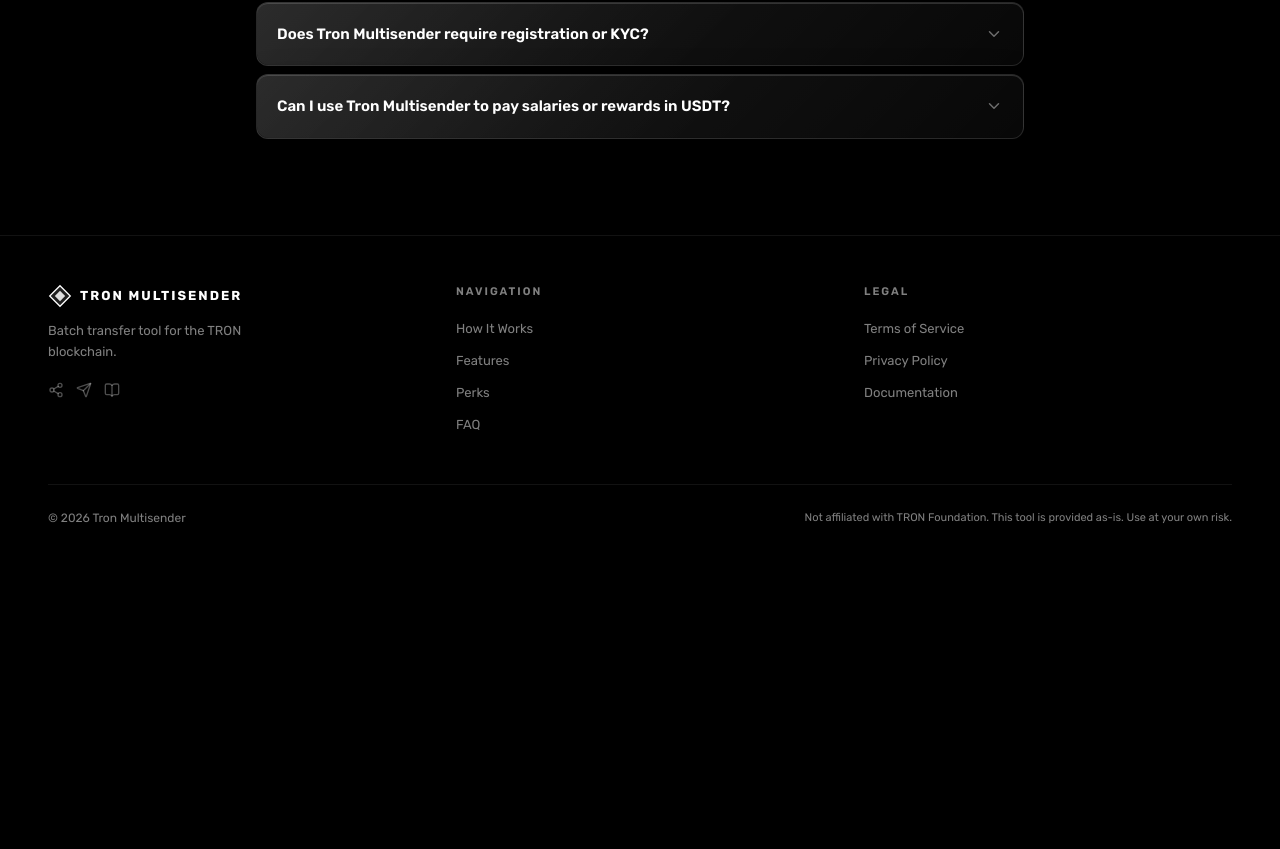
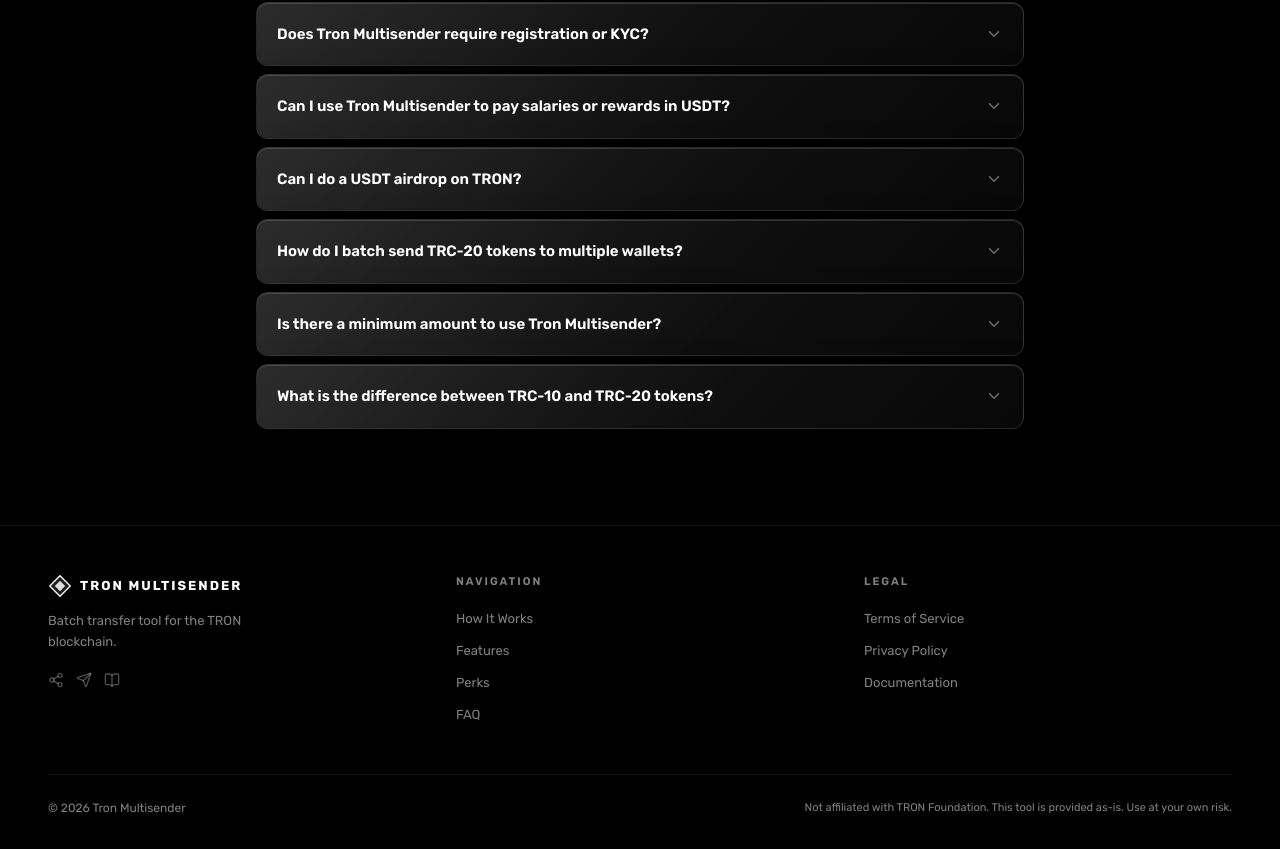
Before and after one commit to 0xVoushi/tron-landing, a Next.js app: page / in a window 1280 px wide. Shown: the part 4409-5258 px from the top of the page. Before the commit the page ends 4968 px from the top, so only its background shows below. Built offline with nearby package versions, Linux system fonts and the light colour scheme; no server answers.

Commit message:
seo: expand FAQ with long-tail keyword coverage

```diff
--- a/src/data/faq.ts
+++ b/src/data/faq.ts
@@ -64,4 +64,24 @@
     answer:
       'Yes. Tron Multisender is widely used for crypto payroll — upload a CSV with recipient wallets and USDT amounts, confirm one transaction, and all payments are sent instantly.',
   },
+  {
+    question: 'Can I do a USDT airdrop on TRON?',
+    answer:
+      'Yes. Tron Multisender is widely used for USDT airdrops on the TRON network. Upload a CSV with recipient wallet addresses and USDT amounts, confirm one transaction, and all airdrop recipients receive their tokens instantly.',
+  },
+  {
+    question: 'How do I batch send TRC-20 tokens to multiple wallets?',
+    answer:
+      'Connect your TRON wallet, select TRC-20 as the token type and paste the contract address, then add recipient addresses and amounts via manual input or CSV upload. One transaction sends to all wallets simultaneously.',
+  },
+  {
+    question: 'Is there a minimum amount to use Tron Multisender?',
+    answer:
+      'There is no minimum token amount per recipient. You do need enough TRX in your wallet to cover the TRON network bandwidth and energy costs for the batch transaction.',
+  },
+  {
+    question: 'What is the difference between TRC-10 and TRC-20 tokens?',
+    answer:
+      'TRC-10 tokens are issued via the TRON protocol itself (like BTT), while TRC-20 tokens run on smart contracts (like USDT, USDC). Tron Multisender supports both types along with native TRX.',
+  },
 ]
```
